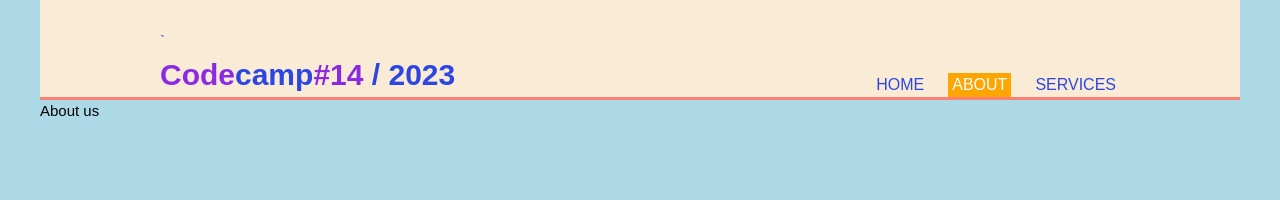
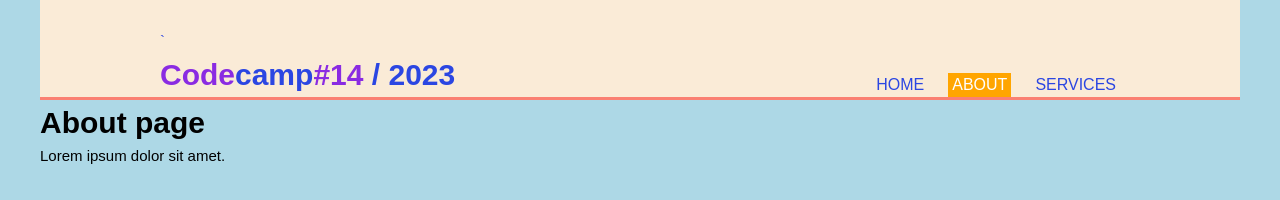
Before and after one commit to sansaboon/cc18-workshop1, a plain HTML site: page about.html in a window 1280 px wide. Drawn offline with Linux system fonts and the light colour scheme.

Commit message:
add main.js + update about.html

```diff
--- a/about.html
+++ b/about.html
@@ -21,6 +21,7 @@
           </nav>
         </div>
       </header>
-      About us
+      <h1>About page</h1>
+      <p>Lorem ipsum dolor sit amet.</p>
 </body>
 </html>
```
Also changed, not shown: main.js (added).
